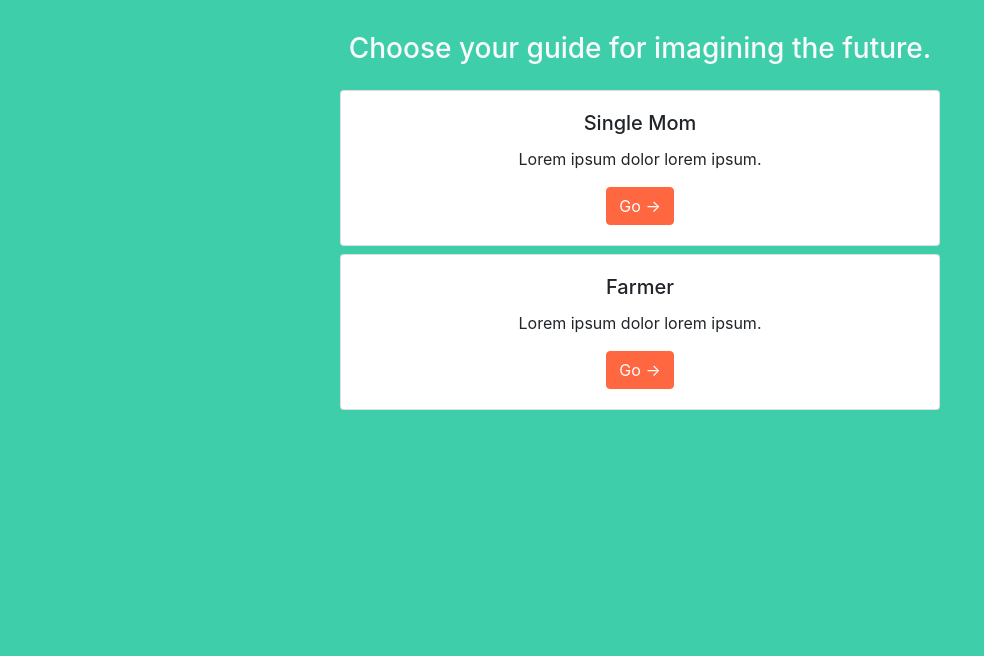
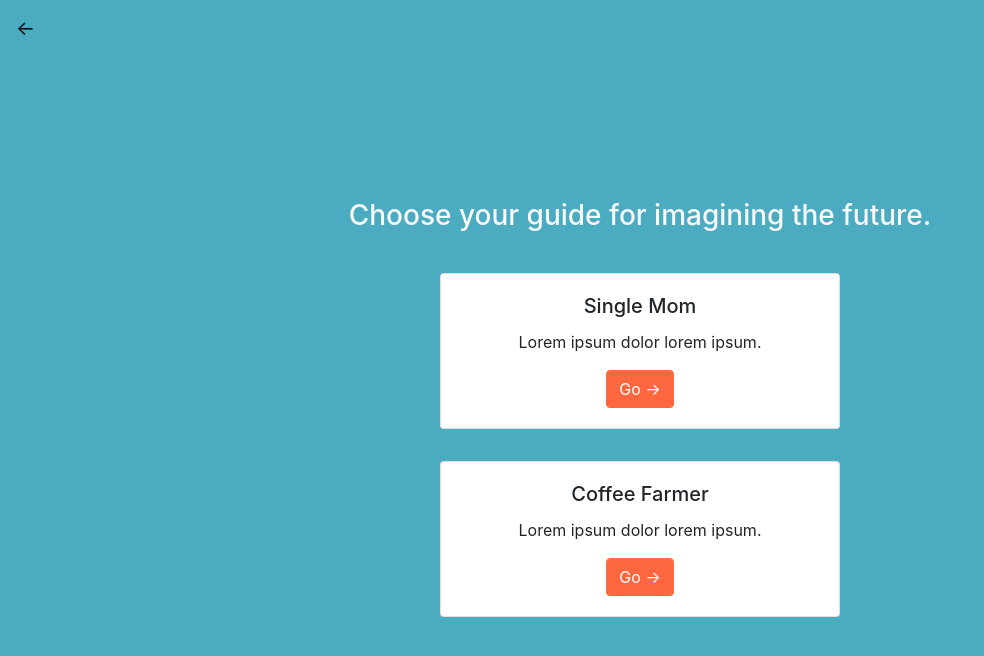
Before and after one commit to TeddyMathias/futures, a Next.js app: page /asks in a window 1280 px wide. Shown: the top 656 px of the page, without its empty margins (0-984 px from the left). Built offline with nearby package versions, Linux system fonts and the light colour scheme.

Commit message:
Ready for first share.

```diff
--- a/pages/asks.jsx
+++ b/pages/asks.jsx
@@ -1,18 +1,23 @@
 import Head from 'next/head'
 import Link from 'next/link'
-import { Container, Row, Card, Button, Jumbotron } from 'react-bootstrap'
+import { Container, Row, Card, Button, Jumbotron, Navbar } from 'react-bootstrap'
 
 export default function Asks() {
   return (
 
-    <Container className="md-container text-center">
+    <Container className="md-container text-center  d-flex align-items-center vh-100">
       <Head>
         <title>Why imagine the future?</title>
         <link rel="icon" href="people/p2.png" />
       </Head>
+      <Navbar fixed="top" bg="transparent">
+        <Link href="/">
+          <Navbar.Brand href="/asks">&larr;</Navbar.Brand>
+        </Link>
+      </Navbar>
       <Row className="justify-content-center">
           <h3 className="text-light mb-4">Choose your guide for imagining the future.</h3>
-          <Card className="w-75 mb-2">
+          <Card className="w-50 m-3">
             {/* <Card.Img variant="top" src="people/p2.png" /> */}
             <Card.Body>
               <Card.Title>Single Mom</Card.Title>
@@ -24,10 +29,10 @@ export default function Asks() {
               </Link>
             </Card.Body>
           </Card>
-          <Card className="w-75">
+          <Card className="w-50 m-3">
             {/* <Card.Img variant="top" src="people/p2.png" /> */}
             <Card.Body>
-              <Card.Title>Farmer</Card.Title>
+              <Card.Title>Coffee Farmer</Card.Title>
               <Card.Text>
                 Lorem ipsum dolor lorem ipsum.
               </Card.Text>
--- a/pages/asks/[id].jsx
+++ b/pages/asks/[id].jsx
@@ -1,5 +1,6 @@
 import { useRouter } from 'next/router'
 import { Navbar } from 'react-bootstrap'
+import Link from 'next/link'
 
 const Ask = () => {
   const router = useRouter()
@@ -7,7 +8,9 @@ const Ask = () => {
 
   return (<div>
     <Navbar fixed="top" bg="light">
-      <Navbar.Brand href="/asks">Back</Navbar.Brand>
+      <Link href="/asks">
+        <Navbar.Brand href="/asks">&larr;</Navbar.Brand>
+      </Link>
     </Navbar>
     <iframe className="videoask" src={"https://www.videoask.com/" + id} allow="camera *; microphone *; autoplay *; encrypted-media *; fullscreen *; display-capture *;" />
   </div>
--- a/pages/index.jsx
+++ b/pages/index.jsx
@@ -1,5 +1,6 @@
 import Head from 'next/head'
-import { Container, Row, Card, Button, Jumbotron } from 'react-bootstrap'
+import Link from 'next/link'
+import { Container, Row, Card, Button, Jumbotron, Navbar } from 'react-bootstrap'
 
 export default function Home() {
   return (
@@ -15,9 +16,10 @@ export default function Home() {
           When was the last time you imagined the future you cannot live without? We hear a lot about vision boards for the year ahead, but what about 10 years ahead? Or 20?
         </p>
         <p>
+          <Link href="/asks">
           <Button variant="primary" href="/asks">
             Go &rarr;
-                </Button>
+                </Button></Link>
         </p>
       </Jumbotron>
 
--- a/style/index.css
+++ b/style/index.css
@@ -7,7 +7,7 @@
 }
 
 body {
-  background-color: #3FCEAA;
+  background-color: #4AABC1;
 }
 .sml-card {
   width: 22rem;
```
